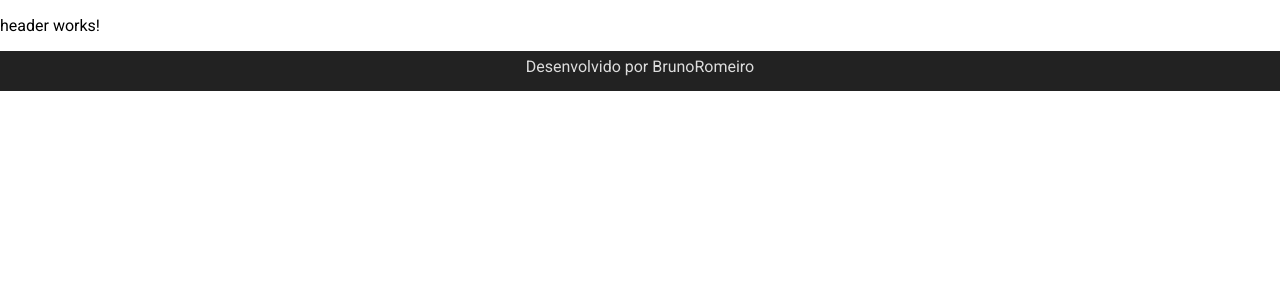
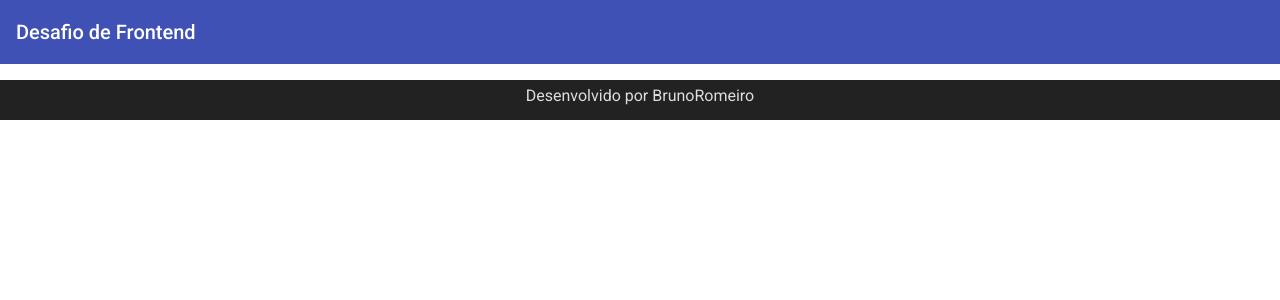
Before and after one commit to brunoromeiro/desafio-cs, an Angular app: page / in a window 1280 px wide. Shown: the top 300 px of the page. Built offline with nearby package versions, Linux system fonts and the light colour scheme.

Commit message:
Layout Header Component

```diff
--- a/src/app/core/header/header.component.html
+++ b/src/app/core/header/header.component.html
@@ -1,3 +1,3 @@
-<p>
-  header works!
-</p>
+<mat-toolbar color="primary">
+  <span>Desafio de Frontend</span>
+</mat-toolbar>
```
